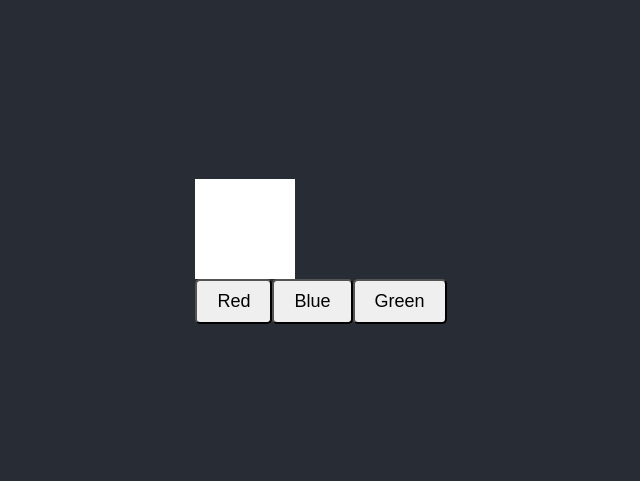
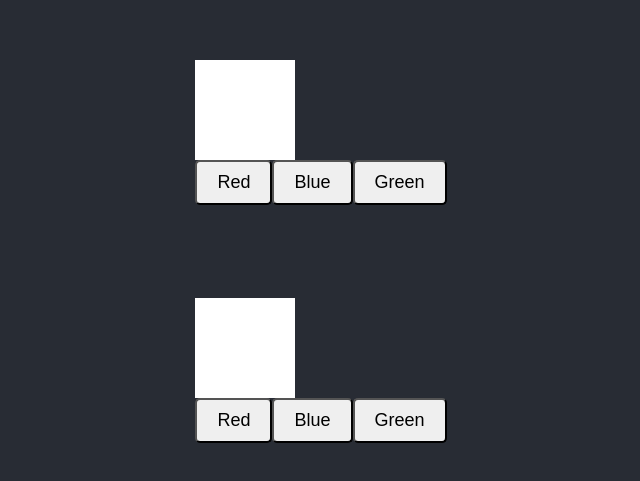
Before and after one commit to ivandoric/React-2020, a React (Create React App) app in the folder app/: page / in a window 1280 px wide. Shown: the part 149-630 px from the top of the page, without its empty margins (319-959 px from the left). Built offline with nearby package versions, Linux system fonts and the light colour scheme.

Commit message:
React2020 [04] - useState Hook

```diff
--- a/app/src/App.js
+++ b/app/src/App.js
@@ -10,6 +10,30 @@ class Button extends React.Component {
             </button>
         )
     }
+}
+
+function ColorChangerF (props) {
+    const [blockColor, setBlockColor] = React.useState('#fff')
+    const [buttonStyle, setButtonStyle] = React.useState({
+        padding: '10px 20px',
+        fontSize: 18,
+        borderRadius: 5,
+    })
+    return (
+        <div>
+            <div className="ColorBlock" style={{width: 100, height: 100, background: blockColor }}></div>
+
+            <Button buttonStyle={buttonStyle} onClick={() => setBlockColor('red')}>
+                Red
+            </Button>
+            <Button buttonStyle={buttonStyle} onClick={() => setBlockColor('blue')}>
+                Blue
+            </Button>
+            <Button buttonStyle={buttonStyle} onClick={() => setBlockColor('green')}>
+                Green
+            </Button>
+        </div>
+    )
 }
 
 class ColorChanger extends React.Component {
@@ -64,6 +88,10 @@ function App() {
         <div className="App">
             <header className="App-header">
                 <ColorChanger />
+                <br />
+                <br />
+                <br />
+                <ColorChangerF />
             </header>
         </div>
     );
```
